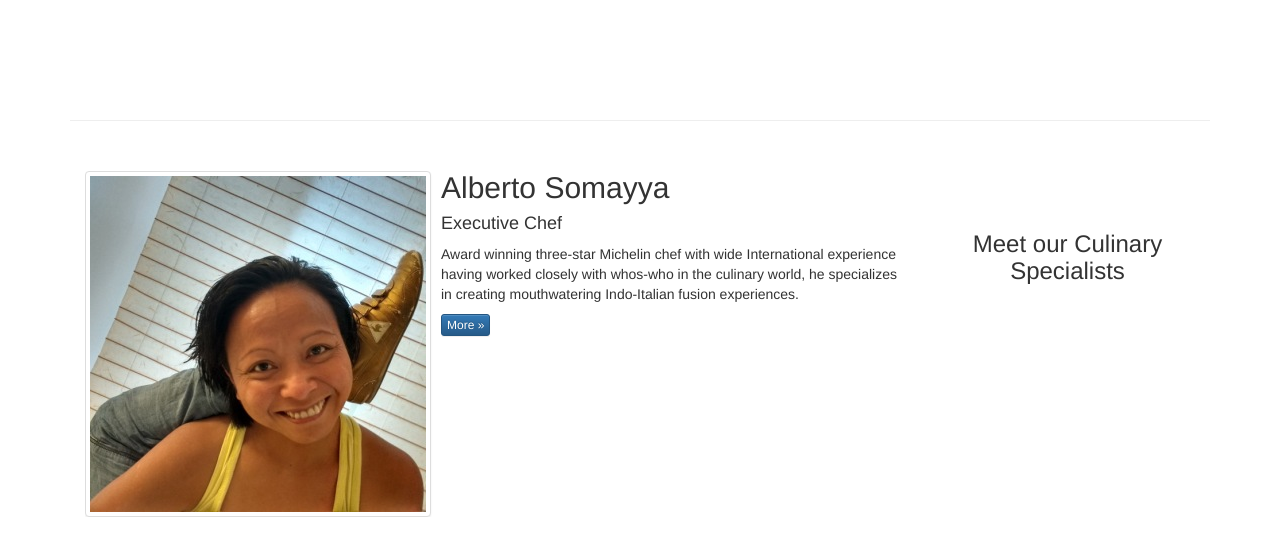
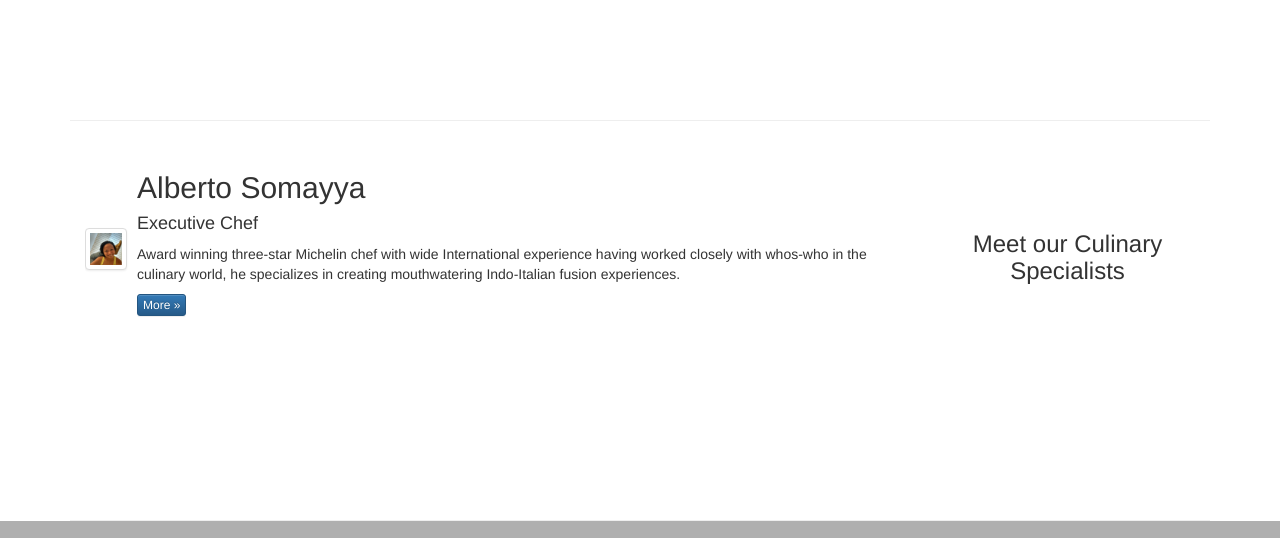
Before and after one commit to pattikawa/restaurant, a plain HTML site: page index.html in a window 1280 px wide. Shown: the part 1539-2077 px from the top of the page. Drawn offline with Linux system fonts and the light colour scheme.

Commit message:
Update index.html

```diff
--- a/index.html
+++ b/index.html
@@ -370,7 +370,7 @@
 						<div class="media-left media-middle">
 							<a href="#">
 							<img class="media-object img-thumbnail"
-							 src="img/alberto.PNG" alt="Alberto Somayya">
+							 src="img/alberto.PNG" alt="Alberto Somayya" height="42" width="42">
 							</a>
 						</div>
 						<div class="media-body">
```
